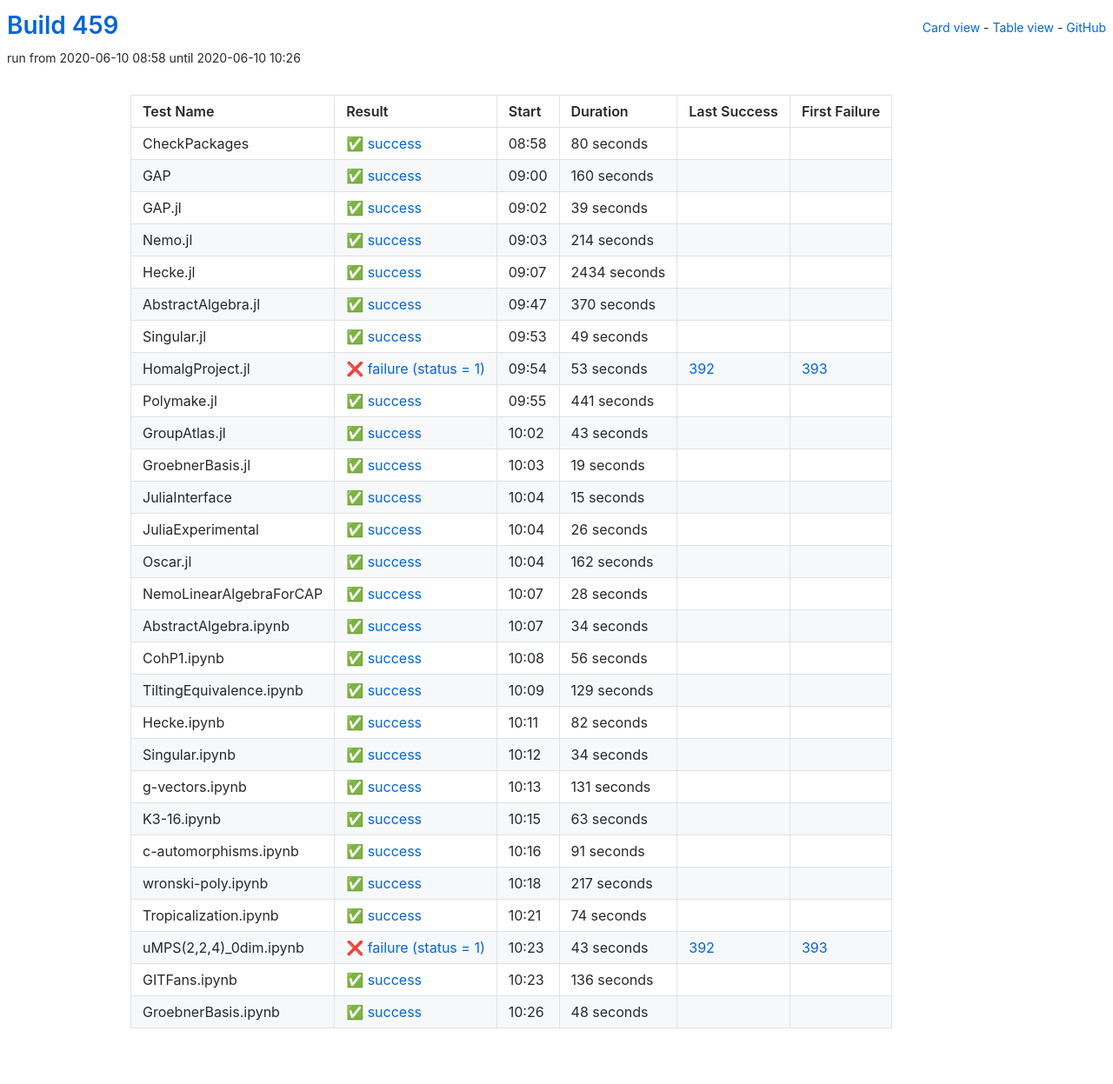
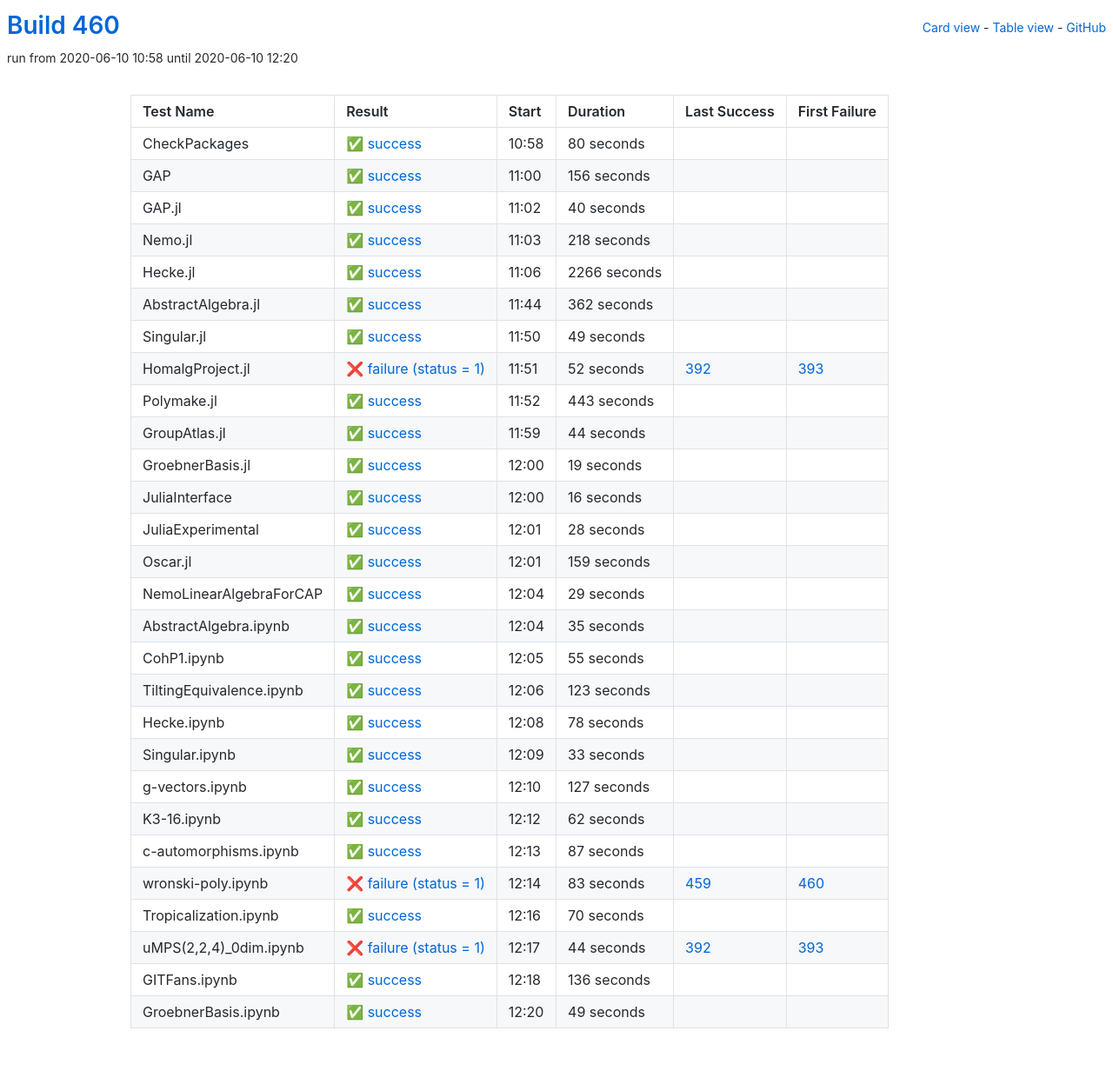
Before and after one commit to oscar-system/oscar-ci-status-1.4, a Jekyll site: the page built from table.html, in a window 1280 px wide. Shown: the whole page at 87% size. Built offline with Jekyll 4.4.1, drawn with Linux system fonts in a browser that asks for light colours.

Commit message:
Build #460

```diff
--- a/_data/ci.yml
+++ b/_data/ci.yml
@@ -1,6 +1,6 @@
 ---
-build: 459
-build_url: https://oscarci.mathematik.uni-kl.de/job/oscar-julia-1.4/459/
+build: 460
+build_url: https://oscarci.mathematik.uni-kl.de/job/oscar-julia-1.4/460/
 job: oscar-julia-1.4
 organization: oscar-system
 repo: oscar-ci-status-1.4
@@ -8,8 +8,8 @@ repourl: https://github.com/oscar-system/oscar-ci-status-1.4
 tests:
 - name: CheckPackages
   id: checkpackages
-  log: https://oscarci.mathematik.uni-kl.de/job/oscar-julia-1.4/459/artifact/logs/build-459/CheckPackages.log
-  start: 2020-06-10 08:58
+  log: https://oscarci.mathematik.uni-kl.de/job/oscar-julia-1.4/460/artifact/logs/build-460/CheckPackages.log
+  start: 2020-06-10 10:58
   success: true
   exitcode: 0
   status: success
@@ -20,68 +20,68 @@ tests:
   first_failure_url:
 - name: GAP
   id: gap
-  log: https://oscarci.mathematik.uni-kl.de/job/oscar-julia-1.4/459/artifact/logs/build-459/GAP.log
-  start: 2020-06-10 09:00
+  log: https://oscarci.mathematik.uni-kl.de/job/oscar-julia-1.4/460/artifact/logs/build-460/GAP.log
+  start: 2020-06-10 11:00
   success: true
   exitcode: 0
   status: success
-  duration: 160
+  duration: 156
   last_success: false
   last_success_url:
   first_failure: false
   first_failure_url:
 - name: GAP.jl
   id: gap-jl
-  log: https://oscarci.mathematik.uni-kl.de/job/oscar-julia-1.4/459/artifact/logs/build-459/GAP.jl.log
-  start: 2020-06-10 09:02
+  log: https://oscarci.mathematik.uni-kl.de/job/oscar-julia-1.4/460/artifact/logs/build-460/GAP.jl.log
+  start: 2020-06-10 11:02
   success: true
   exitcode: 0
   status: success
-  duration: 39
+  duration: 40
   last_success: false
   last_success_url:
   first_failure: false
   first_failure_url:
 - name: Nemo.jl
   id: nemo-jl
-  log: https://oscarci.mathematik.uni-kl.de/job/oscar-julia-1.4/459/artifact/logs/build-459/Nemo.jl.log
-  start: 2020-06-10 09:03
+  log: https://oscarci.mathematik.uni-kl.de/job/oscar-julia-1.4/460/artifact/logs/build-460/Nemo.jl.log
+  start: 2020-06-10 11:03
   success: true
   exitcode: 0
   status: success
-  duration: 214
+  duration: 218
   last_success: false
   last_success_url:
   first_failure: false
   first_failure_url:
 - name: Hecke.jl
   id: hecke-jl
-  log: https://oscarci.mathematik.uni-kl.de/job/oscar-julia-1.4/459/artifact/logs/build-459/Hecke.jl.log
-  start: 2020-06-10 09:07
+  log: https://oscarci.mathematik.uni-kl.de/job/oscar-julia-1.4/460/artifact/logs/build-460/Hecke.jl.log
+  start: 2020-06-10 11:06
   success: true
   exitcode: 0
   status: success
-  duration: 2434
+  duration: 2266
   last_success: false
   last_success_url:
   first_failure: false
   first_failure_url:
 - name: AbstractAlgebra.jl
   id: abstractalgebra-jl
-  log: https://oscarci.mathematik.uni-kl.de/job/oscar-julia-1.4/459/artifact/logs/build-459/AbstractAlgebra.jl.log
-  start: 2020-06-10 09:47
+  log: https://oscarci.mathematik.uni-kl.de/job/oscar-julia-1.4/460/artifact/logs/build-460/AbstractAlgebra.jl.log
+  start: 2020-06-10 11:44
   success: true
   exitcode: 0
   status: success
-  duration: 370
+  duration: 362
   last_success: false
   last_success_url:
   first_failure: false
   first_failure_url:
 - name: Singular.jl
   id: singular-jl
-  log: https://oscarci.mathematik.uni-kl.de/job/oscar-julia-1.4/459/artifact/logs/build-459/Singular.jl.log
-  start: 2020-06-10 09:53
+  log: https://oscarci.mathematik.uni-kl.de/job/oscar-julia-1.4/460/artifact/logs/build-460/Singular.jl.log
+  start: 2020-06-10 11:50
   success: true
   exitcode: 0
   status: success
@@ -92,44 +92,44 @@ tests:
   first_failure_url:
 - name: HomalgProject.jl
   id: homalgproject-jl
-  log: https://oscarci.mathematik.uni-kl.de/job/oscar-julia-1.4/459/artifact/logs/build-459/HomalgProject.jl.log
-  start: 2020-06-10 09:54
+  log: https://oscarci.mathematik.uni-kl.de/job/oscar-julia-1.4/460/artifact/logs/build-460/HomalgProject.jl.log
+  start: 2020-06-10 11:51
   success: false
   exitcode: 1
   status: failure
-  duration: 53
+  duration: 52
   last_success: 392
   last_success_url: https://oscarci.mathematik.uni-kl.dejob/oscar-julia-1.4/392/
   first_failure: 393
   first_failure_url: https://oscarci.mathematik.uni-kl.dejob/oscar-julia-1.4/393/
 - name: Polymake.jl
   id: polymake-jl
-  log: https://oscarci.mathematik.uni-kl.de/job/oscar-julia-1.4/459/artifact/logs/build-459/Polymake.jl.log
-  start: 2020-06-10 09:55
+  log: https://oscarci.mathematik.uni-kl.de/job/oscar-julia-1.4/460/artifact/logs/build-460/Polymake.jl.log
+  start: 2020-06-10 11:52
   success: true
   exitcode: 0
   status: success
-  duration: 441
+  duration: 443
   last_success: false
   last_success_url:
   first_failure: false
   first_failure_url:
 - name: GroupAtlas.jl
   id: groupatlas-jl
-  log: https://oscarci.mathematik.uni-kl.de/job/oscar-julia-1.4/459/artifact/logs/build-459/GroupAtlas.jl.log
-  start: 2020-06-10 10:02
+  log: https://oscarci.mathematik.uni-kl.de/job/oscar-julia-1.4/460/artifact/logs/build-460/GroupAtlas.jl.log
+  start: 2020-06-10 11:59
   success: true
   exitcode: 0
   status: success
-  duration: 43
+  duration: 44
   last_success: false
   last_success_url:
   first_failure: false
   first_failure_url:
 - name: GroebnerBasis.jl
   id: groebnerbasis-jl
-  log: https://oscarci.mathematik.uni-kl.de/job/oscar-julia-1.4/459/artifact/logs/build-459/GroebnerBasis.jl.log
-  start: 2020-06-10 10:03
+  log: https://oscarci.mathematik.uni-kl.de/job/oscar-julia-1.4/460/artifact/logs/build-460/GroebnerBasis.jl.log
+  start: 2020-06-10 12:00
   success: true
   exitcode: 0
   status: success
@@ -140,44 +140,20 @@ tests:
   first_failure_url:
 - name: JuliaInterface
   id: juliainterface
-  log: https://oscarci.mathematik.uni-kl.de/job/oscar-julia-1.4/459/artifact/logs/build-459/JuliaInterface.log
-  start: 2020-06-10 10:04
+  log: https://oscarci.mathematik.uni-kl.de/job/oscar-julia-1.4/460/artifact/logs/build-460/JuliaInterface.log
+  start: 2020-06-10 12:00
   success: true
   exitcode: 0
   status: success
-  duration: 15
+  duration: 16
   last_success: false
   last_success_url:
   first_failure: false
   first_failure_url:
 - name: JuliaExperimental
   id: juliaexperimental
-  log: https://oscarci.mathematik.uni-kl.de/job/oscar-julia-1.4/459/artifact/logs/build-459/JuliaExperimental.log
-  start: 2020-06-10 10:04
-  success: true
-  exitcode: 0
-  status: success
-  duration: 26
-  last_success: false
-  last_success_url:
-  first_failure: false
-  first_failure_url:
-- name: Oscar.jl
-  id: oscar-jl
-  log: https://oscarci.mathematik.uni-kl.de/job/oscar-julia-1.4/459/artifact/logs/build-459/Oscar.jl.log
-  start: 2020-06-10 10:04
-  success: true
-  exitcode: 0
-  status: success
-  duration: 162
-  last_success: false
-  last_success_url:
-  first_failure: false
-  first_failure_url:
-- name: NemoLinearAlgebraForCAP
-  id: nemolinearalgebraforcap
-  log: https://oscarci.mathematik.uni-kl.de/job/oscar-julia-1.4/459/artifact/logs/build-459/NemoLinearAlgebraForCAP.log
-  start: 2020-06-10 10:07
+  log: https://oscarci.mathematik.uni-kl.de/job/oscar-julia-1.4/460/artifact/logs/build-460/JuliaExperimental.log
+  start: 2020-06-10 12:01
   success: true
   exitcode: 0
   status: success
@@ -186,142 +162,166 @@ tests:
   last_success_url:
   first_failure: false
   first_failure_url:
-- name: AbstractAlgebra.ipynb
-  id: abstractalgebra-ipynb
-  log: https://oscarci.mathematik.uni-kl.de/job/oscar-julia-1.4/459/artifact/logs/build-459/AbstractAlgebra.ipynb.log
-  start: 2020-06-10 10:07
+- name: Oscar.jl
+  id: oscar-jl
+  log: https://oscarci.mathematik.uni-kl.de/job/oscar-julia-1.4/460/artifact/logs/build-460/Oscar.jl.log
+  start: 2020-06-10 12:01
   success: true
   exitcode: 0
   status: success
-  duration: 34
+  duration: 159
+  last_success: false
+  last_success_url:
+  first_failure: false
+  first_failure_url:
+- name: NemoLinearAlgebraForCAP
+  id: nemolinearalgebraforcap
+  log: https://oscarci.mathematik.uni-kl.de/job/oscar-julia-1.4/460/artifact/logs/build-460/NemoLinearAlgebraForCAP.log
+  start: 2020-06-10 12:04
+  success: true
+  exitcode: 0
+  status: success
+  duration: 29
+  last_success: false
+  last_success_url:
+  first_failure: false
+  first_failure_url:
+- name: AbstractAlgebra.ipynb
+  id: abstractalgebra-ipynb
+  log: https://oscarci.mathematik.uni-kl.de/job/oscar-julia-1.4/460/artifact/logs/build-460/AbstractAlgebra.ipynb.log
+  start: 2020-06-10 12:04
+  success: true
+  exitcode: 0
+  status: success
+  duration: 35
   last_success: false
   last_success_url:
   first_failure: false
   first_failure_url:
 - name: CohP1.ipynb
   id: cohp1-ipynb
-  log: https://oscarci.mathematik.uni-kl.de/job/oscar-julia-1.4/459/artifact/logs/build-459/CohP1.ipynb.log
-  start: 2020-06-10 10:08
+  log: https://oscarci.mathematik.uni-kl.de/job/oscar-julia-1.4/460/artifact/logs/build-460/CohP1.ipynb.log
+  start: 2020-06-10 12:05
   success: true
   exitcode: 0
   status: success
-  duration: 56
+  duration: 55
   last_success: false
   last_success_url:
   first_failure: false
   first_failure_url:
 - name: TiltingEquivalence.ipynb
   id: tiltingequivalence-ipynb
-  log: https://oscarci.mathematik.uni-kl.de/job/oscar-julia-1.4/459/artifact/logs/build-459/TiltingEquivalence.ipynb.log
-  start: 2020-06-10 10:09
+  log: https://oscarci.mathematik.uni-kl.de/job/oscar-julia-1.4/460/artifact/logs/build-460/TiltingEquivalence.ipynb.log
+  start: 2020-06-10 12:06
   success: true
   exitcode: 0
   status: success
-  duration: 129
+  duration: 123
   last_success: false
   last_success_url:
   first_failure: false
   first_failure_url:
 - name: Hecke.ipynb
   id: hecke-ipynb
-  log: https://oscarci.mathematik.uni-kl.de/job/oscar-julia-1.4/459/artifact/logs/build-459/Hecke.ipynb.log
-  start: 2020-06-10 10:11
+  log: https://oscarci.mathematik.uni-kl.de/job/oscar-julia-1.4/460/artifact/logs/build-460/Hecke.ipynb.log
+  start: 2020-06-10 12:08
   success: true
   exitcode: 0
   status: success
-  duration: 82
+  duration: 78
   last_success: false
   last_success_url:
   first_failure: false
   first_failure_url:
 - name: Singular.ipynb
   id: singular-ipynb
-  log: https://oscarci.mathematik.uni-kl.de/job/oscar-julia-1.4/459/artifact/logs/build-459/Singular.ipynb.log
-  start: 2020-06-10 10:12
+  log: https://oscarci.mathematik.uni-kl.de/job/oscar-julia-1.4/460/artifact/logs/build-460/Singular.ipynb.log
+  start: 2020-06-10 12:09
   success: true
   exitcode: 0
   status: success
-  duration: 34
+  duration: 33
   last_success: false
   last_success_url:
   first_failure: false
   first_failure_url:
 - name: g-vectors.ipynb
   id: g-vectors-ipynb
-  log: https://oscarci.mathematik.uni-kl.de/job/oscar-julia-1.4/459/artifact/logs/build-459/g-vectors.ipynb.log
-  start: 2020-06-10 10:13
+  log: https://oscarci.mathematik.uni-kl.de/job/oscar-julia-1.4/460/artifact/logs/build-460/g-vectors.ipynb.log
+  start: 2020-06-10 12:10
   success: true
   exitcode: 0
   status: success
-  duration: 131
+  duration: 127
   last_success: false
   last_success_url:
   first_failure: false
   first_failure_url:
 - name: K3-16.ipynb
   id: k3-16-ipynb
-  log: https://oscarci.mathematik.uni-kl.de/job/oscar-julia-1.4/459/artifact/logs/build-459/K3-16.ipynb.log
-  start: 2020-06-10 10:15
+  log: https://oscarci.mathematik.uni-kl.de/job/oscar-julia-1.4/460/artifact/logs/build-460/K3-16.ipynb.log
+  start: 2020-06-10 12:12
   success: true
   exitcode: 0
   status: success
-  duration: 63
+  duration: 62
   last_success: false
   last_success_url:
   first_failure: false
   first_failure_url:
 - name: c-automorphisms.ipynb
   id: c-automorphisms-ipynb
-  log: https://oscarci.mathematik.uni-kl.de/job/oscar-julia-1.4/459/artifact/logs/build-459/c-automorphisms.ipynb.log
-  start: 2020-06-10 10:16
+  log: https://oscarci.mathematik.uni-kl.de/job/oscar-julia-1.4/460/artifact/logs/build-460/c-automorphisms.ipynb.log
+  start: 2020-06-10 12:13
   success: true
   exitcode: 0
   status: success
-  duration: 91
+  duration: 87
   last_success: false
   last_success_url:
   first_failure: false
   first_failure_url:
 - name: wronski-poly.ipynb
   id: wronski-poly-ipynb
-  log: https://oscarci.mathematik.uni-kl.de/job/oscar-julia-1.4/459/artifact/logs/build-459/wronski-poly.ipynb.log
-  start: 2020-06-10 10:18
+  log: https://oscarci.mathematik.uni-kl.de/job/oscar-julia-1.4/460/artifact/logs/build-460/wronski-poly.ipynb.log
+  start: 2020-06-10 12:14
+  success: false
+  exitcode: 1
+  status: failure
+  duration: 83
+  last_success: 459
+  last_success_url: https://oscarci.mathematik.uni-kl.dejob/oscar-julia-1.4/459/
+  first_failure: 460
+  first_failure_url: https://oscarci.mathematik.uni-kl.dejob/oscar-julia-1.4/460/
+- name: Tropicalization.ipynb
+  id: tropicalization-ipynb
+  log: https://oscarci.mathematik.uni-kl.de/job/oscar-julia-1.4/460/artifact/logs/build-460/Tropicalization.ipynb.log
+  start: 2020-06-10 12:16
   success: true
   exitcode: 0
   status: success
-  duration: 217
-  last_success: false
-  last_success_url:
-  first_failure: false
-  first_failure_url:
-- name: Tropicalization.ipynb
-  id: tropicalization-ipynb
-  log: https://oscarci.mathematik.uni-kl.de/job/oscar-julia-1.4/459/artifact/logs/build-459/Tropicalization.ipynb.log
-  start: 2020-06-10 10:21
-  success: true
-  exitcode: 0
-  status: success
-  duration: 74
+  duration: 70
   last_success: false
   last_success_url:
   first_failure: false
   first_failure_url:
 - name: uMPS(2,2,4)_0dim.ipynb
   id: umps-2-2-4-0dim-ipynb
-  log: https://oscarci.mathematik.uni-kl.de/job/oscar-julia-1.4/459/artifact/logs/build-459/uMPS-2-2-4-_0dim.ipynb.log
-  start: 2020-06-10 10:23
+  log: https://oscarci.mathematik.uni-kl.de/job/oscar-julia-1.4/460/artifact/logs/build-460/uMPS-2-2-4-_0dim.ipynb.log
+  start: 2020-06-10 12:17
   success: false
   exitcode: 1
   status: failure
-  duration: 43
+  duration: 44
   last_success: 392
   last_success_url: https://oscarci.mathematik.uni-kl.dejob/oscar-julia-1.4/392/
   first_failure: 393
   first_failure_url: https://oscarci.mathematik.uni-kl.dejob/oscar-julia-1.4/393/
 - name: GITFans.ipynb
   id: gitfans-ipynb
-  log: https://oscarci.mathematik.uni-kl.de/job/oscar-julia-1.4/459/artifact/logs/build-459/GITFans.ipynb.log
-  start: 2020-06-10 10:23
+  log: https://oscarci.mathematik.uni-kl.de/job/oscar-julia-1.4/460/artifact/logs/build-460/GITFans.ipynb.log
+  start: 2020-06-10 12:18
   success: true
   exitcode: 0
   status: success
@@ -332,12 +332,12 @@ tests:
   first_failure_url:
 - name: GroebnerBasis.ipynb
   id: groebnerbasis-ipynb
-  log: https://oscarci.mathematik.uni-kl.de/job/oscar-julia-1.4/459/artifact/logs/build-459/GroebnerBasis.ipynb.log
-  start: 2020-06-10 10:26
+  log: https://oscarci.mathematik.uni-kl.de/job/oscar-julia-1.4/460/artifact/logs/build-460/GroebnerBasis.ipynb.log
+  start: 2020-06-10 12:20
   success: true
   exitcode: 0
   status: success
-  duration: 48
+  duration: 49
   last_success: false
   last_success_url:
   first_failure: false
```
Also changed, not shown: README.md.
